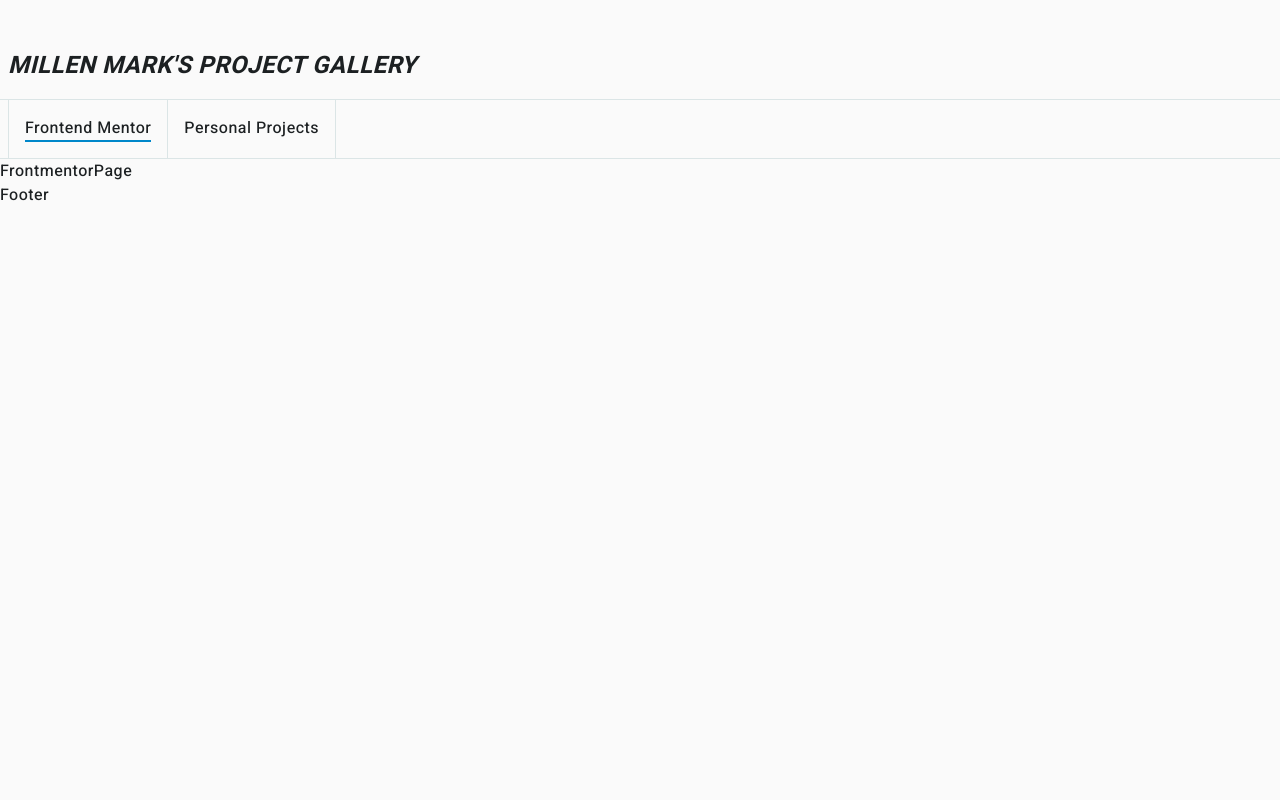
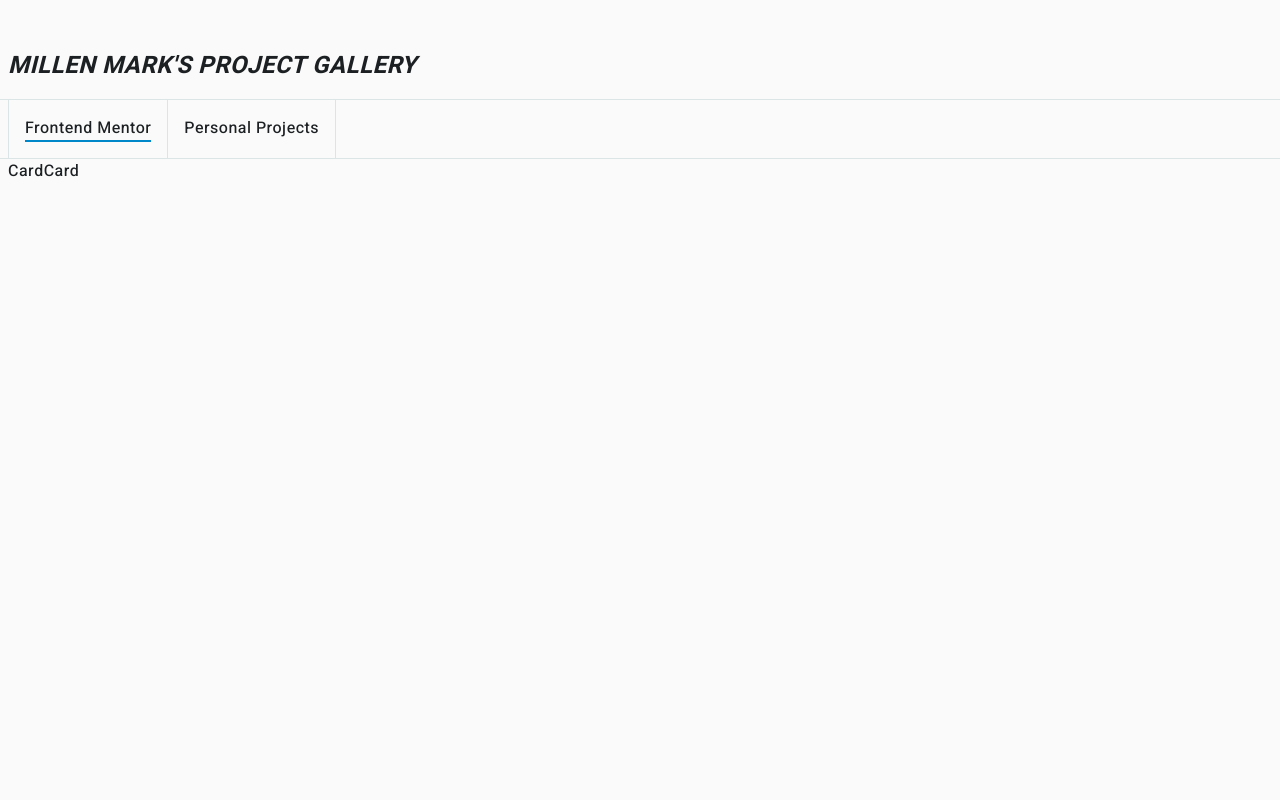
Before and after one commit to Millenmark/react-project-gallery, a React (Vite) app: page / in a window 1280 px wide. Shown: the top 800 px of the page. Built offline with nearby package versions, Linux system fonts and the light colour scheme; the HTML template or start-up script is replaced by a standard one.

Commit message:
added image

```diff
--- /dev/null
+++ b/src/components/card/Card.jsx
@@ -0,0 +1,9 @@
+import React from 'react'
+
+const Card = () => {
+  return (
+    <div>Card</div>
+  )
+}
+
+export default Card
--- a/src/components/index.js
+++ b/src/components/index.js
@@ -1 +1,2 @@
 export { default as Navbar } from './navbar/Navbar'
+export { default as Card } from './card/Card'
--- /dev/null
+++ b/src/objects.js
@@ -0,0 +1,10 @@
+export const frontend = [
+  {
+    imgURL: './assets/frontend/qr-code.jpg',
+    name: 'QR code component'
+  },
+  {
+    imgURL: './assets/frontend/qr-code.jpg',
+    name: 'QR code component'
+  },
+]
--- a/src/pages/frontmentor/FrontmentorPage.jsx
+++ b/src/pages/frontmentor/FrontmentorPage.jsx
@@ -1,8 +1,20 @@
 import React from 'react'
+import style from './FrontmentorPage.module.css'
+import { Container, ProjectWrapper } from '../../ui'
+import { Card } from '../../components'
+import { frontend } from '../../objects'
 
 const FrontmentorPage = () => {
   return (
-    <div>FrontmentorPage</div>
+    <Container>
+      <ProjectWrapper className={style.cards}>
+        {
+          frontend.map((item, index) => (
+            <Card/>
+          ))
+        }
+      </ProjectWrapper>
+    </Container>
   )
 }
 
--- /dev/null
+++ b/src/pages/frontmentor/FrontmentorPage.module.css
@@ -0,0 +1,4 @@
+.cards {
+  display: flex;
+  min-height: 100vh;
+}
--- a/src/ui/index.js
+++ b/src/ui/index.js
@@ -1 +1,2 @@
 export { default as Container } from './container/Container'
+export { default as ProjectWrapper } from './projectWrapper/ProjectWrapper'
--- /dev/null
+++ b/src/ui/projectWrapper/ProjectWrapper.jsx
@@ -0,0 +1,9 @@
+import React from 'react'
+
+const ProjectWrapper = ({children, className}) => {
+  return (
+    <div className={className}>{children}</div>
+  )
+}
+
+export default ProjectWrapper
```
Also changed, not shown: src/assets/frontend/qr-code.jpg (added), src/components/card/Card.module.css (added).
